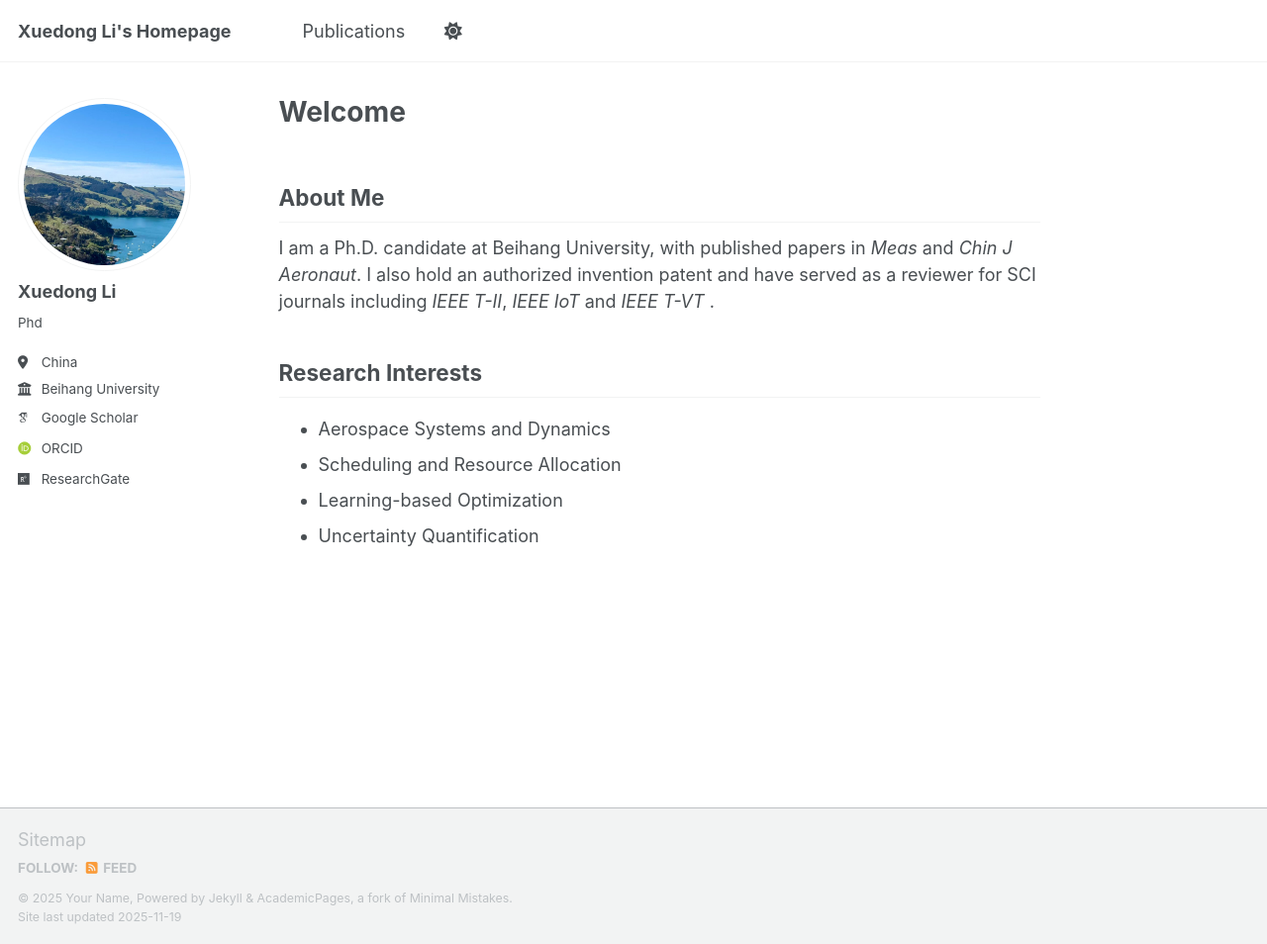
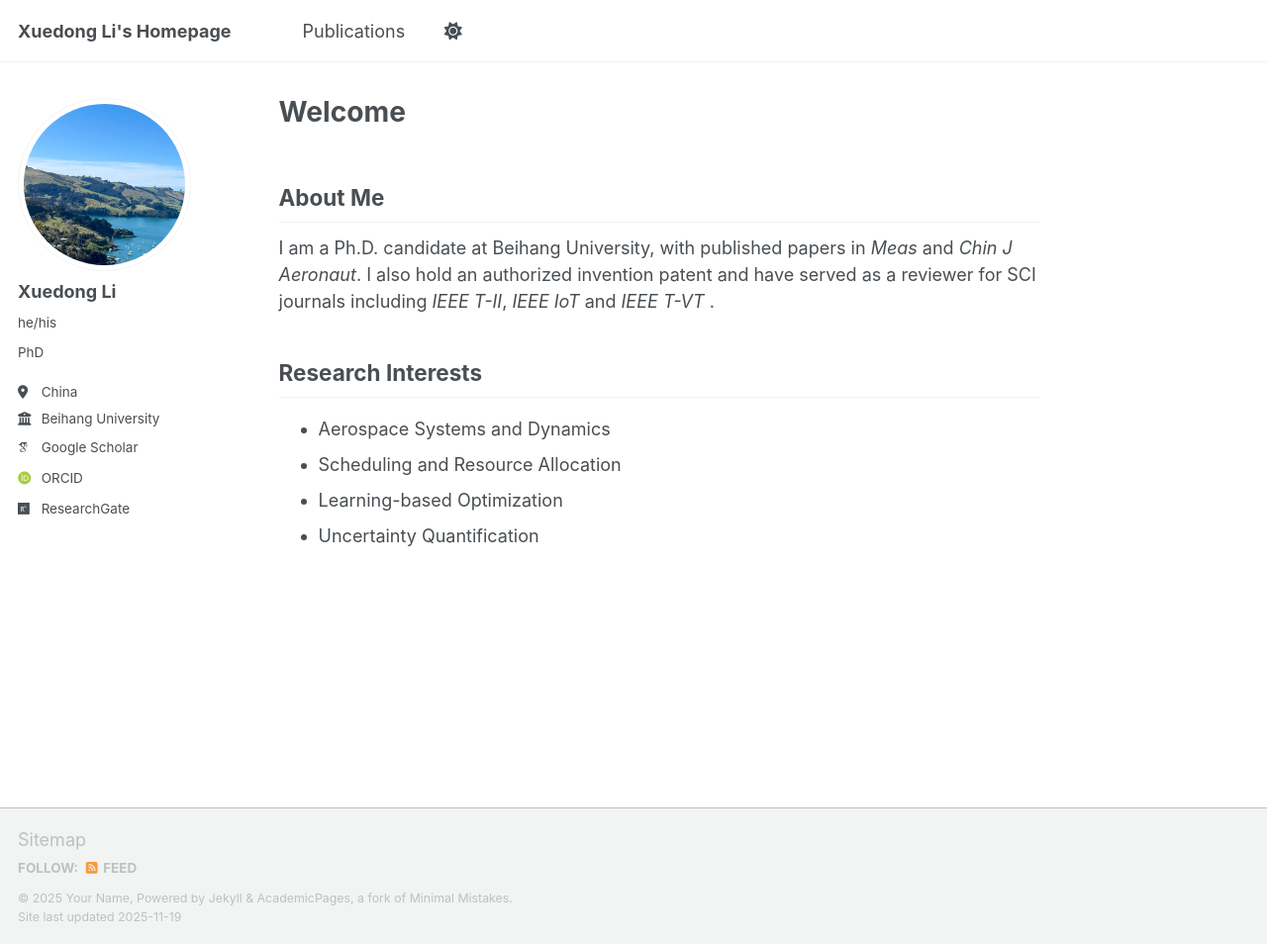
Before and after one commit to Research2050/research2050.github.io, a Jekyll site: the page built from _pages/about.md, in a window 1280 px wide and 954 px high. Shown: the whole window at 99% size. Built offline with Jekyll 4.4.1, drawn with Linux system fonts in a browser that asks for light colours; some web fonts are replaced; a script that is not in the unit is left out.

Commit message:
Update _config.yml

```diff
--- a/_config.yml
+++ b/_config.yml
@@ -25,8 +25,8 @@ author:
   # Biographic information
   avatar       : "profile.jpg"
   name         : "Xuedong Li"
-  pronouns     : # example: "she/her"
-  bio          : "Phd"
+  pronouns     : "he/his"
+  bio          : "PhD"
   location     : "China"
   employer     : "Beihang University"
   uri          : # URL
```
